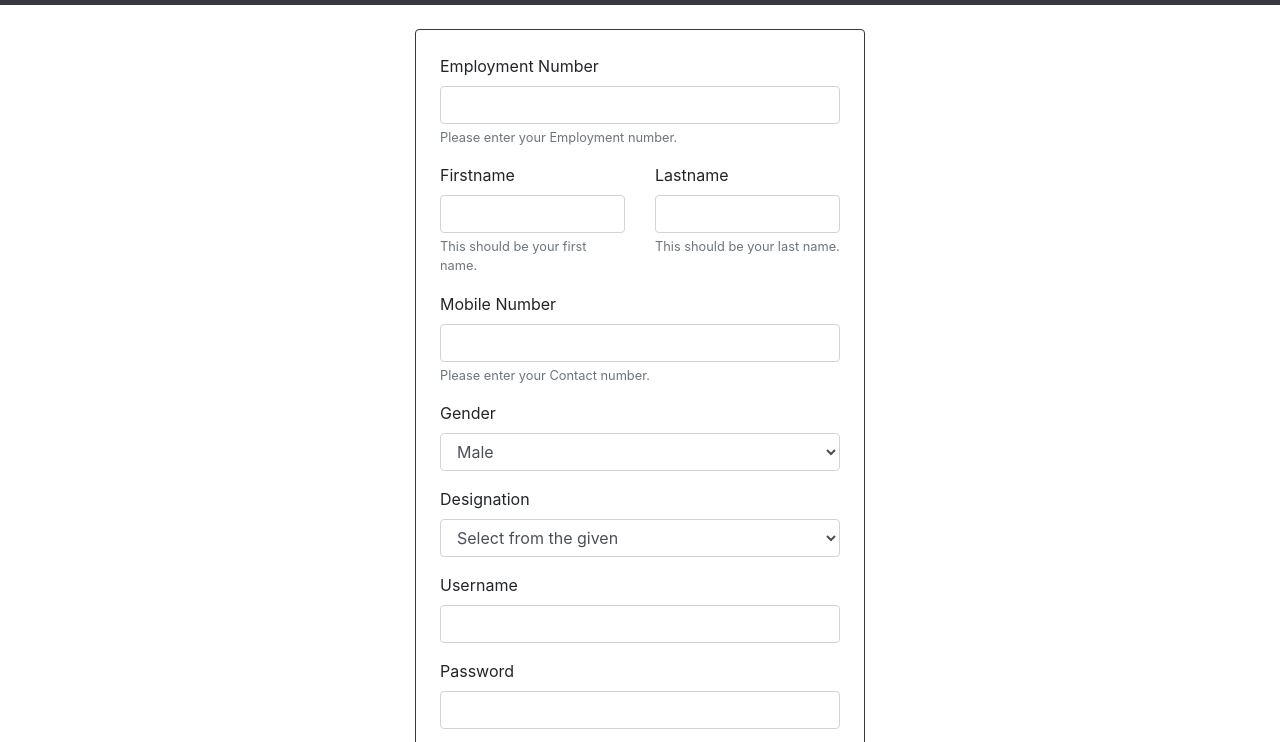
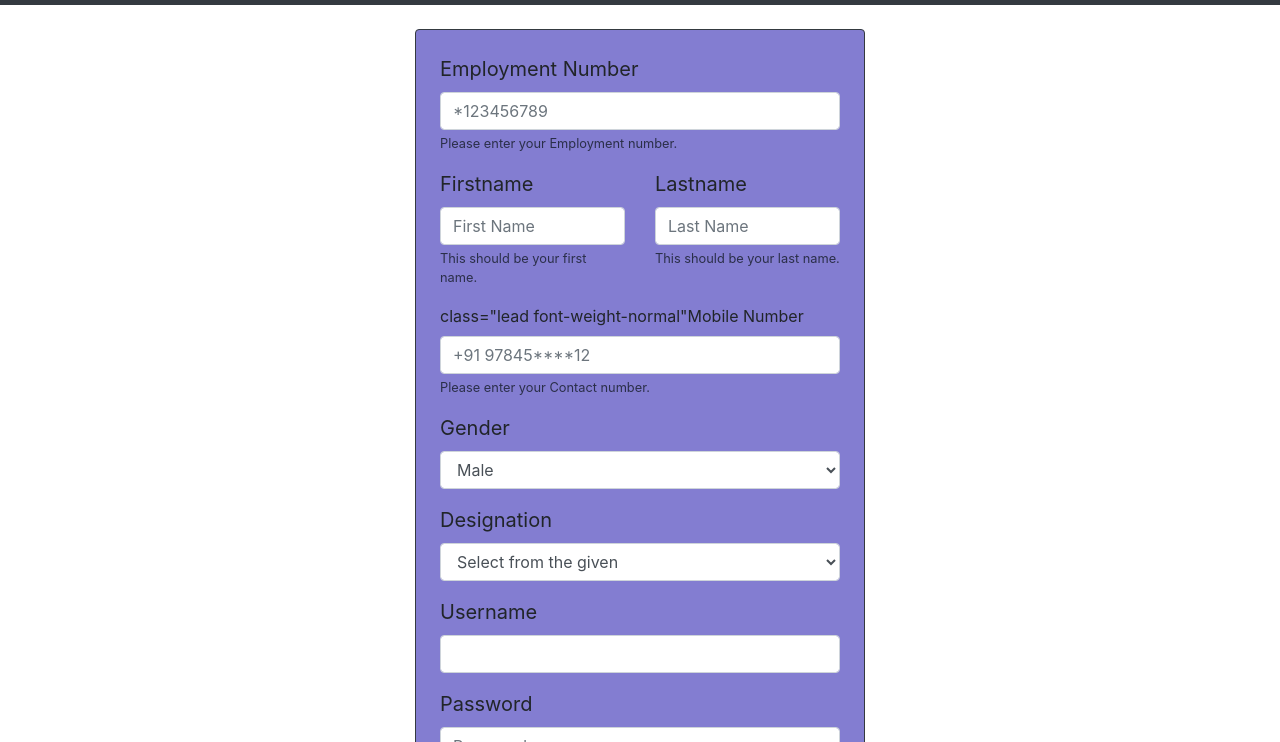
Before and after one commit to ayush08642/Registration, a plain HTML site: page html/registration.html in a window 1280 px wide. Shown: the part 51-793 px from the top of the page. Drawn offline with nearby package versions, Linux system fonts and the light colour scheme.

Commit message:
font changes
font changes

```diff
--- a/css/registration.css
+++ b/css/registration.css
@@ -2,3 +2,11 @@
     width: 450px;
     margin: auto;
 }
+
+.color{
+    background-color: #837dd1;
+
+}
+.smute{
+    color: #000a09ad !important;
+}
--- a/html/registration.html
+++ b/html/registration.html
@@ -36,46 +36,46 @@
     <!--FORM STARTS-->
 <div class="container p-4 ">
     <div class="row ">
-    <form action="" class="main-form needs-validation border border-dark p-4 rounded" novalidate>
+    <form action="" class="main-form needs-validation border border-dark p-4 rounded color shadow " novalidate>
         <div class="row">
             <!--EMPLOLYMENT NUMBER-->
             <div class="form-group col-sm-10 col-lg-12">
-                <label for="empno">Employment Number</label>
-                <input type="number" name="empno" id="empno" class="form-control" required>
-                <small class="form-text text-muted">Please enter your Employment number.</small>
+                <label for="empno" class="lead font-weight-normal">Employment Number</label>
+                <input type="number" name="empno" id="empno" placeholder="*123456789" class="form-control" required>
+                <small class="form-text text-muted smute">Please enter your Employment number.</small>
             </div>
             <div class="col-sm-12 col-lg-6">
                 <div class="form-group">
                     <!--FIRST NAME-->
-                    <label for="firstname">Firstname</label>
-                    <input type="text" name="firstname" id="firstname" class="form-control">
+                    <label for="firstname" class="lead font-weight-normal">Firstname</label>
+                    <input type="text" name="firstname" id="firstname" placeholder="First Name" class="form-control">
                     <!--<div class="invalid-feedback">Looks good!</div>-->
-                    <small class="form-text text-muted">
+                    <small class="form-text text-muted smute">
                         This should be your first name.
                     </small>
                 </div>
             </div>
             <!--LAST NAME-->
-            <div class="col-sm-12 col-lg-6">
+            <div class="col-sm-12 col-lg-6 ">
                 <div class="form-group">
-                    <label for="lastname">Lastname</label>
-                    <input type="text" name="lastname" id="lastname" class="form-control">
-                    <small class="form-text text-muted">
+                    <label for="lastname" class="lead font-weight-normal">Lastname</label>
+                    <input type="text" name="lastname" id="lastname" placeholder="Last Name" class="form-control">
+                    <small class="form-text text-muted smute">
                         This should be your last name.
                     </small>
                 </div>
             </div>
             <!--MOBILE-NUMBER-->
             <div class="form-group col-sm-10 col-lg-12">
-                <label for="mobno">Mobile Number</label>
-                <input type="tel" name="mobeno" id="mobno" class="form-control" required>
-                <small class="form-text text-muted">Please enter your Contact number.</small>
+                <label for="mobno"> class="lead font-weight-normal"Mobile Number</label>
+                <input type="tel" name="mobeno" id="mobno" class="form-control" placeholder="+91 97845****12" required>
+                <small class="form-text text-muted smute">Please enter your Contact number.</small>
             </div>
         </div>
         <!--GENDER-->
-        <div class="form-group">
-            <label for="gender">Gender</label>
-            <select name="gender" id="gender" class="form-control">
+        <div class="form-group  ">
+            <label for="gender" class="lead font-weight-normal">Gender</label>
+            <select name="gender" id="gender" class="form-control  ">
                 <option value="male">Male</option>
                 <option value="female">Female</option>
                 <option value="NA">I don't want to disclose</option>
@@ -83,7 +83,7 @@
         </div>
         <!--DESIGNATION-->
             <div class="form-group">
-            <label for="designation">Designation</label>
+            <label for="designation" class="lead font-weight-normal">Designation</label>
             <select name="designation" id="designation" class="form-control">
                 <option value="N">Select from the given</option>
                 <option value="doctor">Doctor</option>
@@ -96,19 +96,19 @@
         <!-- END OF DESIGNATION-->
         <!--USERNAME-->
         <div class="form-group">
-            <label for="username">Username</label>
+            <label for="username" class="lead font-weight-normal">Username</label>
             <input type="text" name="username" id="username" class="form-control" required>
             <div class="invalid-feedback">Please enter a valid username.</div>
         </div>
         <!--PASSWORD-->
         <div class="form-group">
-            <label for="password">Password</label>
-            <input type="password" name="password" id="password" class="form-control">
+            <label for="password" class="lead font-weight-normal">Password</label>
+            <input type="password" name="password" id="password" placeholder="Password" class="form-control">
         </div>
         <!--CONFIRM-PASSWORD-->
         <div class="form-group">
-            <label for="password">Confirm-Password</label>
-            <input type="password" name="password" id="password" class="form-control">
+            <label for="password" class="lead font-weight-normal">Confirm-Password</label>
+            <input type="password" name="password" id="password" placeholder="Password Confirmation" class="form-control">
         </div>
 
         <br>
```
Also changed, not shown: 1 other file.
